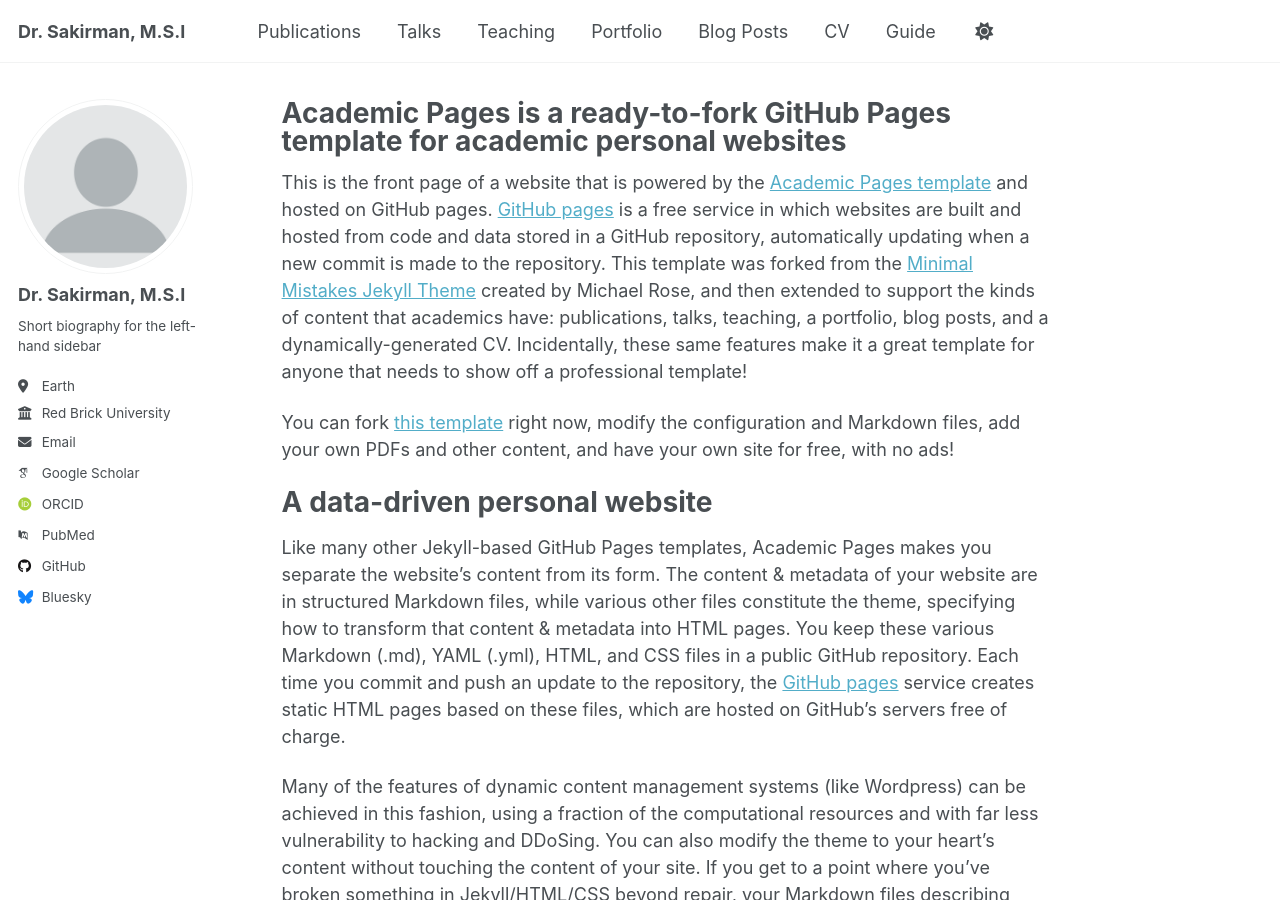
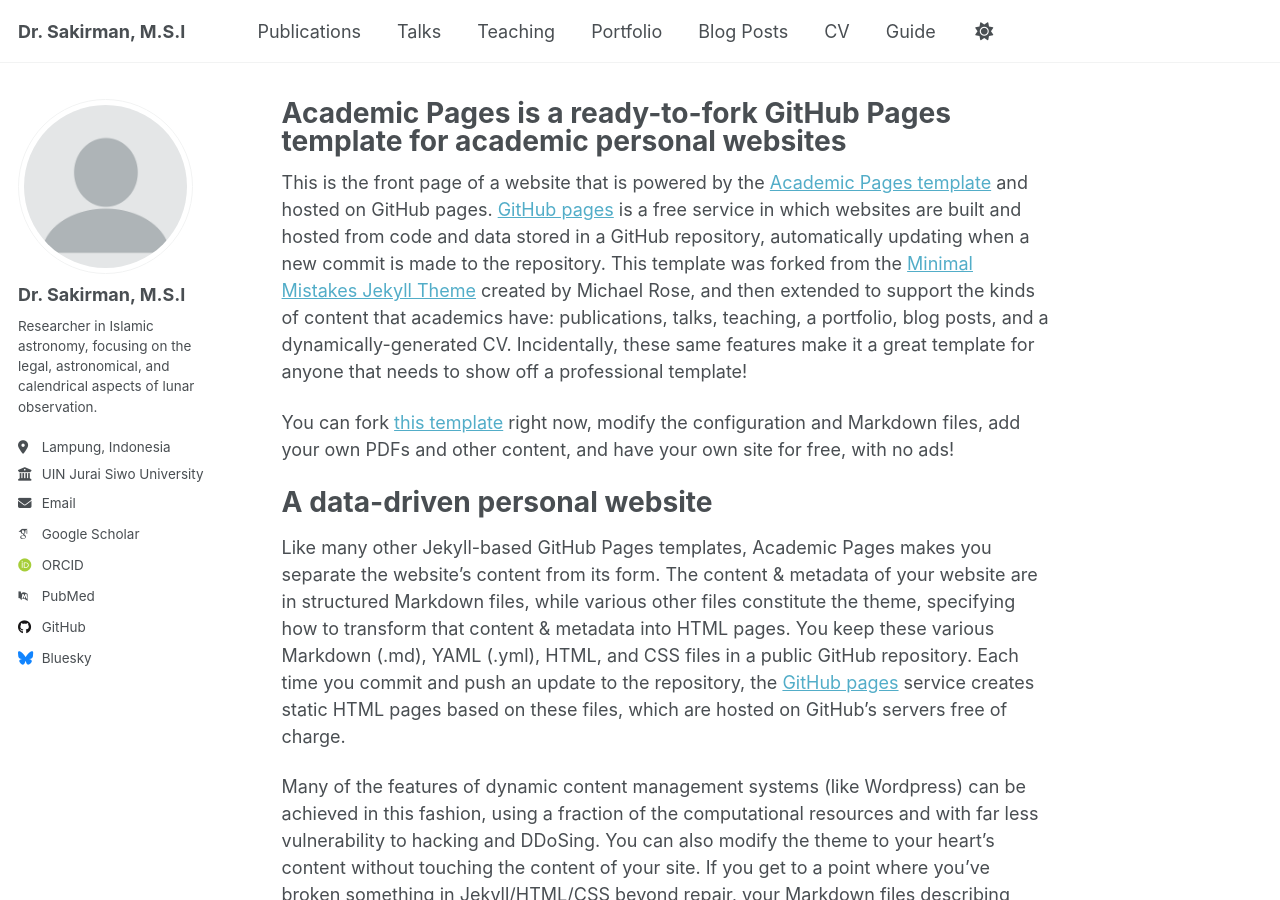
Before and after one commit to sakir-man/sakir-man.github.io, a Jekyll site: the page built from _pages/about.md, in a window 1280 px wide and 900 px high. Built offline with Jekyll 4.4.1, drawn with Linux system fonts in a browser that asks for light colours; some web fonts are replaced; a script that is not in the unit is left out.

Commit message:
Update _config.yml

```diff
--- a/_config.yml
+++ b/_config.yml
@@ -26,9 +26,9 @@ author:
   avatar           : "profile.png"
   name             : "Dr. Sakirman, M.S.I"
   pronouns         : # example: "she/her"
-  bio              : "Short biography for the left-hand sidebar"
-  location         : "Earth"
-  employer         : "Red Brick University"
+  bio              : "Researcher in Islamic astronomy, focusing on the legal, astronomical, and calendrical aspects of lunar observation."
+  location         : "Lampung, Indonesia"
+  employer         : "UIN Jurai Siwo University"
   uri              : # URL
   email            : "none@example.org"
 
```
